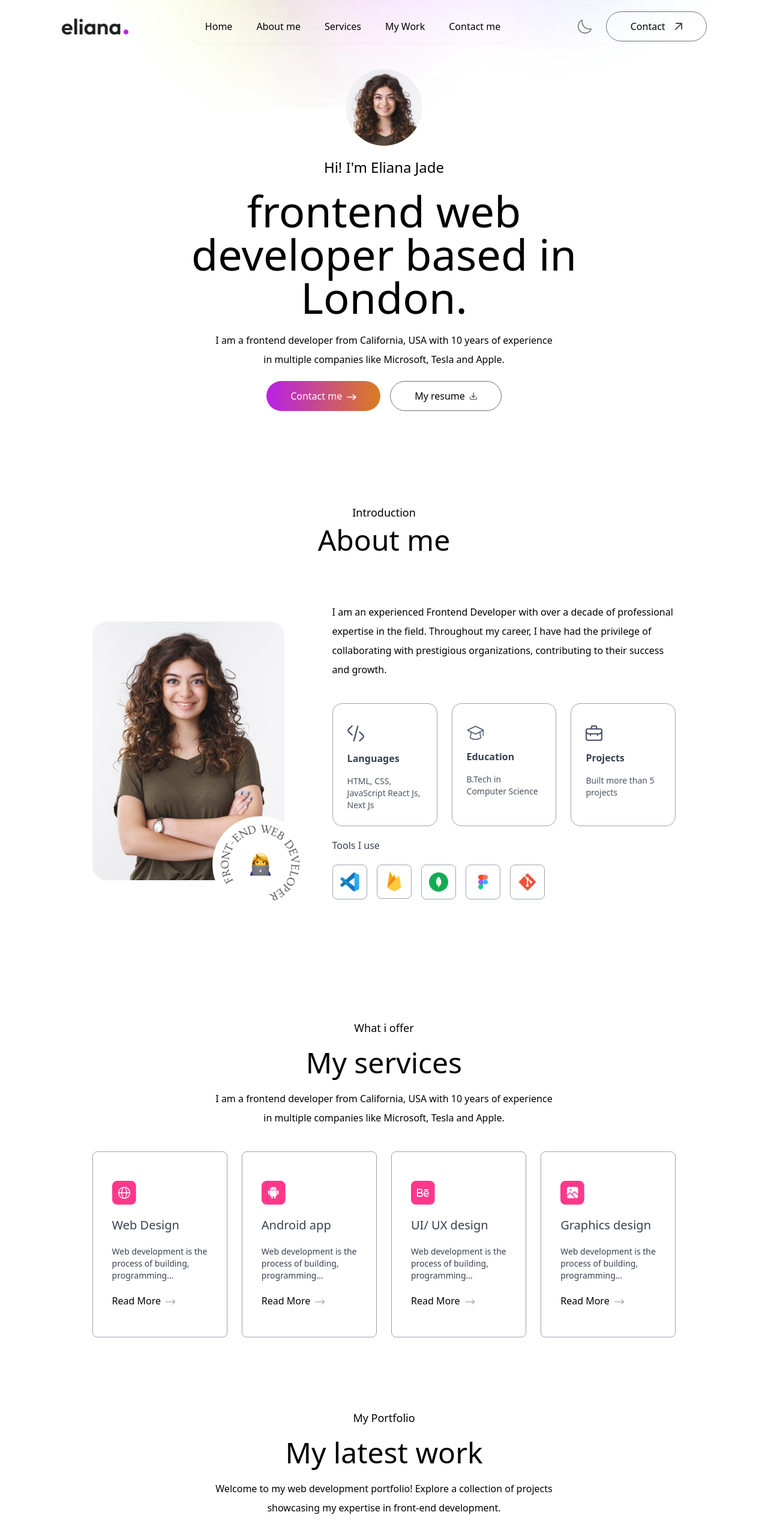
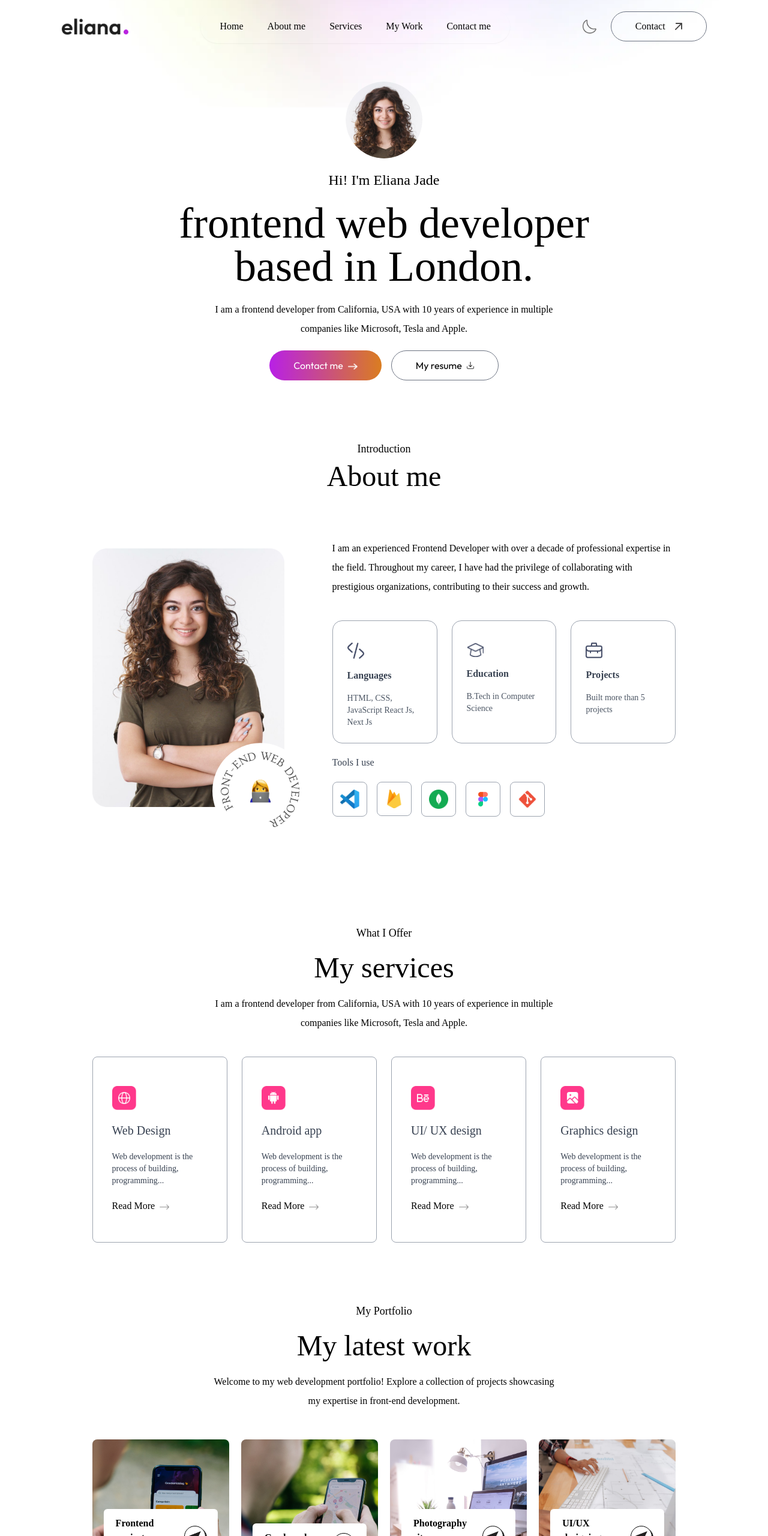
Before and after one commit to numanmahzabin/portfolio, a website: page index.html in a window 1280 px wide. Shown: the top 2560 px of the page at 60% size. Drawn offline with Linux system fonts and the light colour scheme; a web font is replaced by a local one.

Commit message:
revision

```diff
--- a/css/style.css
+++ b/css/style.css
@@ -2,10 +2,11 @@
 @tailwind components;
 @tailwind utilities;
 
-@import url('https://fonts.googleapis.com/css2?family=Ovo&display=swap');
-@import url('https://fonts.googleapis.com/css2?family=Outfit:wght@100..900&display=swap');
 
-/*
 body{
-    font-family: "Ovo, serif";
-} */
+    font-family: "outfit";
+}
+
+h1,h2,h3,h4,h5,h6,p, nav a{
+    font-family: "ovo";
+}
--- a/index.html
+++ b/index.html
@@ -5,6 +5,12 @@
     <meta name="viewport" content="width=device-width, initial-scale=1.0" />
     <title>Portfolio | Tailwind Project</title>
     <link rel="stylesheet" href="css/main.css" />
+    <link rel="preconnect" href="https://fonts.googleapis.com" />
+    <link rel="preconnect" href="https://fonts.gstatic.com" crossorigin />
+    <link
+      href="https://fonts.googleapis.com/css2?family=Outfit:wght@100..900&family=Ovo&display=swap"
+      rel="stylesheet"
+    />
   </head>
   <body class="w-screen overflow-x-hidden">
     <!-- bg image  -->
@@ -84,9 +90,13 @@
 
     <section
       id="home"
-      class="pt-30 flex min-h-screen flex-col items-center justify-center gap-3 px-6 py-10 text-center sm:gap-5"
+      class="pt-30 mb-5 flex flex-col items-center justify-center gap-3 px-[12%] py-10 text-center sm:gap-5"
     >
-      <img src="img/profile-img.png" alt="" class="w-24 rounded-full sm:w-32" />
+      <img
+        src="img/profile-img.png"
+        alt=""
+        class="mt-24 w-24 rounded-full sm:w-32"
+      />
       <h3 class="text-lg sm:text-xl md:text-2xl">Hi! I'm Eliana Jade</h3>
       <h1 class="max-w-3xl text-4xl sm:text-5xl md:text-6xl lg:text-7xl">
         frontend web developer based in London.
@@ -117,7 +127,7 @@
     </section>
 
     <!-- about section -->
-    <section id="about" class="w-full scroll-mt-20 px-[12%] py-10">
+    <section id="about" class="mb-5 w-full scroll-mt-20 px-[12%] py-10">
       <p class="text-center text-lg">Introduction</p>
       <h3 class="mt-2 text-center text-5xl">About me</h3>
       <!-- main about -->
@@ -154,7 +164,7 @@
             contributing to their success and growth.
           </p>
           <!-- cards -->
-          <ul class="flex max-w-2xl flex-col gap-6 sm:flex-row">
+          <ul class="card flex max-w-2xl flex-col gap-6 sm:flex-row">
             <!-- <ul class=" grid grid-cols-1 sm:grid-cols-3 gap-6 max-w-2xl">  -->
             <!-- card 01 -->
             <li
@@ -218,15 +228,17 @@
 
     <!-- service section -->
 
-    <section id="service" class="my-10 w-full scroll-mt-20 px-[12%] py-10">
-      <h3 class="text-center text-lg">What i offer</h3>
+    <section id="service" class="mb-5 w-full scroll-mt-20 px-[12%] py-10">
+      <h3 class="text-center text-lg">What I Offer</h3>
       <h2 class="my-5 text-center text-5xl">My services</h2>
       <p class="mx-auto my-3 mb-5 max-w-xl text-center text-base/8">
         I am a frontend developer from California, USA with 10 years of
         experience in multiple companies like Microsoft, Tesla and Apple.
       </p>
       <!-- cards -->
-      <ul class="mt-10 grid grid-cols-1 gap-6 sm:grid-cols-2 lg:grid-cols-4">
+      <ul
+        class="card mt-10 grid grid-cols-1 gap-6 sm:grid-cols-2 lg:grid-cols-4"
+      >
         <li
           class="flex cursor-pointer flex-col gap-5 rounded-lg border-[0.5px] border-gray-400 px-8 py-12 text-gray-700 duration-500 hover:-translate-y-1 hover:bg-slate-50 hover:shadow-[4px_4px_black]"
         >
@@ -283,7 +295,7 @@
     </section>
 
     <!-- my work -->
-    <section id="work" class="w-full scroll-mt-10 px-[12%] py-10">
+    <section id="work" class="mb-5 w-full scroll-mt-12 px-[12%] py-10">
       <h3 class="text-center text-lg">My Portfolio</h3>
       <h2 class="my-5 text-center text-5xl">My latest work</h2>
       <p class="mx-auto mb-10 max-w-xl text-center text-base/8">
@@ -293,7 +305,7 @@
       <!-- work showcase -->
 
       <ul
-        class="mb-20 mt-12 grid grid-cols-1 gap-5 sm:grid-cols-2 lg:grid-cols-4"
+        class="card mb-20 mt-12 grid grid-cols-1 gap-5 sm:grid-cols-2 lg:grid-cols-4"
       >
         <li
           class="group relative aspect-square cursor-pointer rounded-lg bg-[url('../img/work-1.png')] bg-cover bg-center bg-no-repeat"
@@ -374,7 +386,7 @@
     </section>
 
     <!-- contact -->
-    <section id="contact" class="w-full scroll-mt-10 px-[12%] py-10">
+    <section id="contact" class="mb-5 w-full scroll-mt-10 px-[12%] py-10">
       <h3 class="text-center text-lg">Connect with me</h3>
       <h2 class="my-5 text-center text-5xl">Get in touch</h2>
       <p class="mx-auto mb-10 max-w-xl text-center text-base/8">
--- a/tailwind.config.js
+++ b/tailwind.config.js
@@ -1,11 +1,11 @@
 /** @type {import('tailwindcss').Config} */
 module.exports = {
-  content: ["./*.{html}"],
+  content: ["./*.{html,js}"],
   theme: {
     extend: {
       fontFamily : {
-        // "ovo" : ["Ovo"],
-        // "outfit" : ["Outfit"]
+        "ovo" : ["Ovo"],
+        "outfit" : ["Outfit"]
       },
       colors:{
         "blue" : "#110020"
```
Also changed, not shown: css/main.css.
